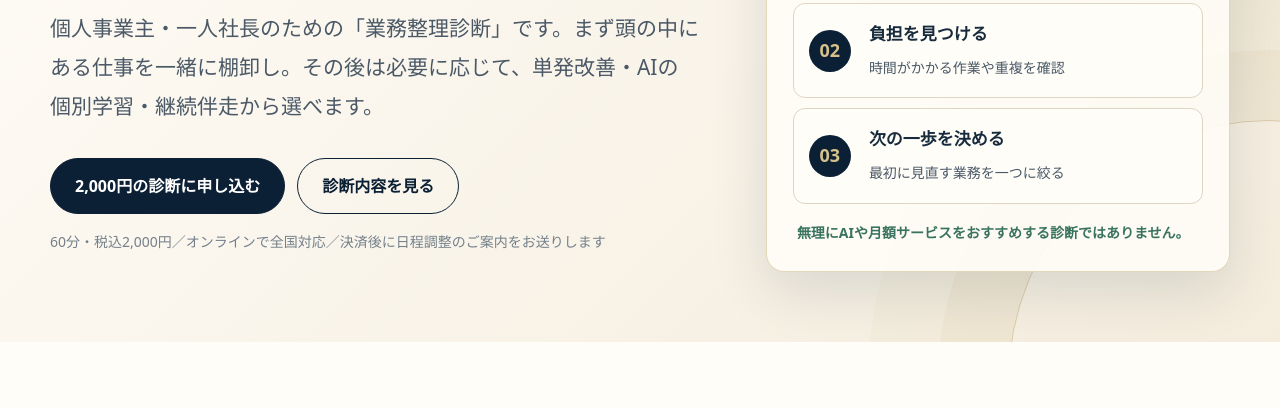
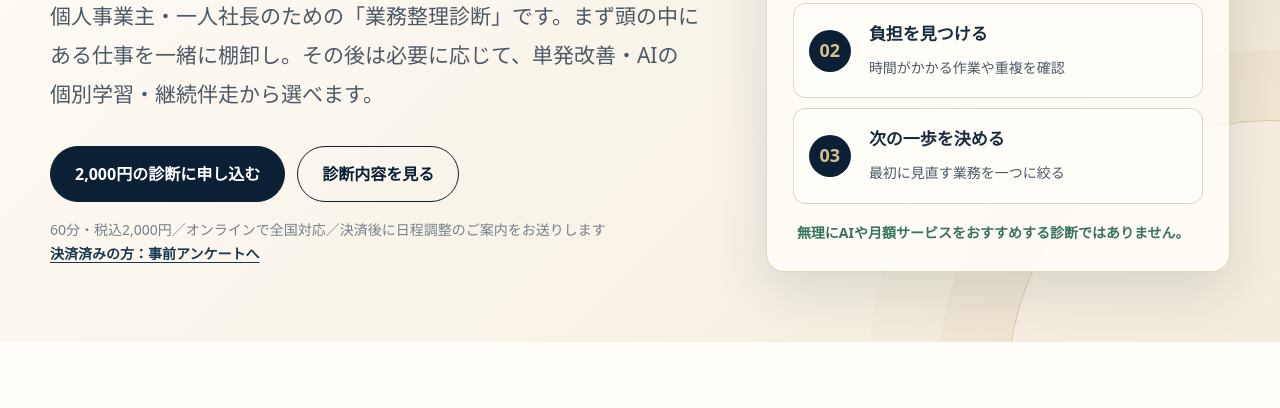
Before and after one commit to suehiro111440-code/aibanso-team-operations, a plain HTML site: page index.html in a window 1280 px wide. Shown: the part 392-800 px from the top of the page. Drawn offline with Linux system fonts and the light colour scheme.

Commit message:
Connect paid diagnosis to updated intake form

```diff
--- a/index.html
+++ b/index.html
@@ -185,6 +185,7 @@
     .button-secondary { background: transparent; color: var(--navy); }
     .button-gold { border-color: var(--gold-soft); background: var(--gold-soft); color: var(--navy); }
     .hero-note { margin: 16px 0 0; color: var(--muted); font-size: 14px; }
+    .hero-note a { color: var(--navy-2); font-weight: 800; text-underline-offset: 3px; }
 
     .hero-panel {
       position: relative;
@@ -435,6 +436,7 @@
     .plan li { position: relative; padding-left: 22px; margin-bottom: 7px; color: var(--body); font-size: 16px; }
     .plan li::before { content: "✓"; position: absolute; left: 0; color: var(--green); font-weight: 900; }
     .plan .button { margin-top: auto; }
+    .plan-form-link { margin-top: 12px; color: var(--navy-2); font-size: 14px; font-weight: 800; text-align: center; text-underline-offset: 3px; }
     .price-note { margin: 20px 0 0; color: var(--muted); font-size: 13px; text-align: center; }
 
     .fit-grid {
@@ -561,7 +563,7 @@
             <a class="button button-primary" href="https://square.link/u/3jpM3o1t" target="_blank" rel="noopener">2,000円の診断に申し込む</a>
             <a class="button button-secondary" href="#support">診断内容を見る</a>
           </div>
-          <p class="hero-note">60分・税込2,000円／オンラインで全国対応／決済後に日程調整のご案内をお送りします</p>
+          <p class="hero-note">60分・税込2,000円／オンラインで全国対応／決済後に日程調整のご案内をお送りします<br><a href="https://forms.gle/bzFWMhvuxpW9AD677" target="_blank" rel="noopener">決済済みの方：事前アンケートへ</a></p>
         </div>
 
         <aside class="hero-panel reveal" aria-label="支援の進め方">
@@ -654,6 +656,7 @@
             <p class="plan-desc">今の仕事を棚卸しし、時間を取られている業務と、最初に見直すべきことを一緒に整理します。</p>
             <ul><li>業務の全体像を見える化</li><li>改善の優先順位を整理</li><li>明日からの一歩を明確に</li></ul>
             <a class="button button-primary" href="https://square.link/u/3jpM3o1t" target="_blank" rel="noopener">業務整理診断に申し込む</a>
+            <a class="plan-form-link" href="https://forms.gle/bzFWMhvuxpW9AD677" target="_blank" rel="noopener">決済済みの方：事前アンケートへ</a>
           </article>
           <article class="plan reveal">
             <span class="plan-purpose">ひとつだけ改善する</span><h3>単発の業務改善</h3>
@@ -713,6 +716,7 @@
         <p>60分・2,000円で、改善の優先順位と明日からの一歩を明確にします。</p>
         <div class="cta-actions">
           <a class="button button-gold" href="https://square.link/u/3jpM3o1t" target="_blank" rel="noopener">業務整理診断に申し込む</a>
+          <a class="button button-secondary" href="https://forms.gle/bzFWMhvuxpW9AD677" target="_blank" rel="noopener">決済済みの方：事前アンケートへ</a>
         </div>
       </div>
     </section>
```
Also changed, not shown: 1 other file.
